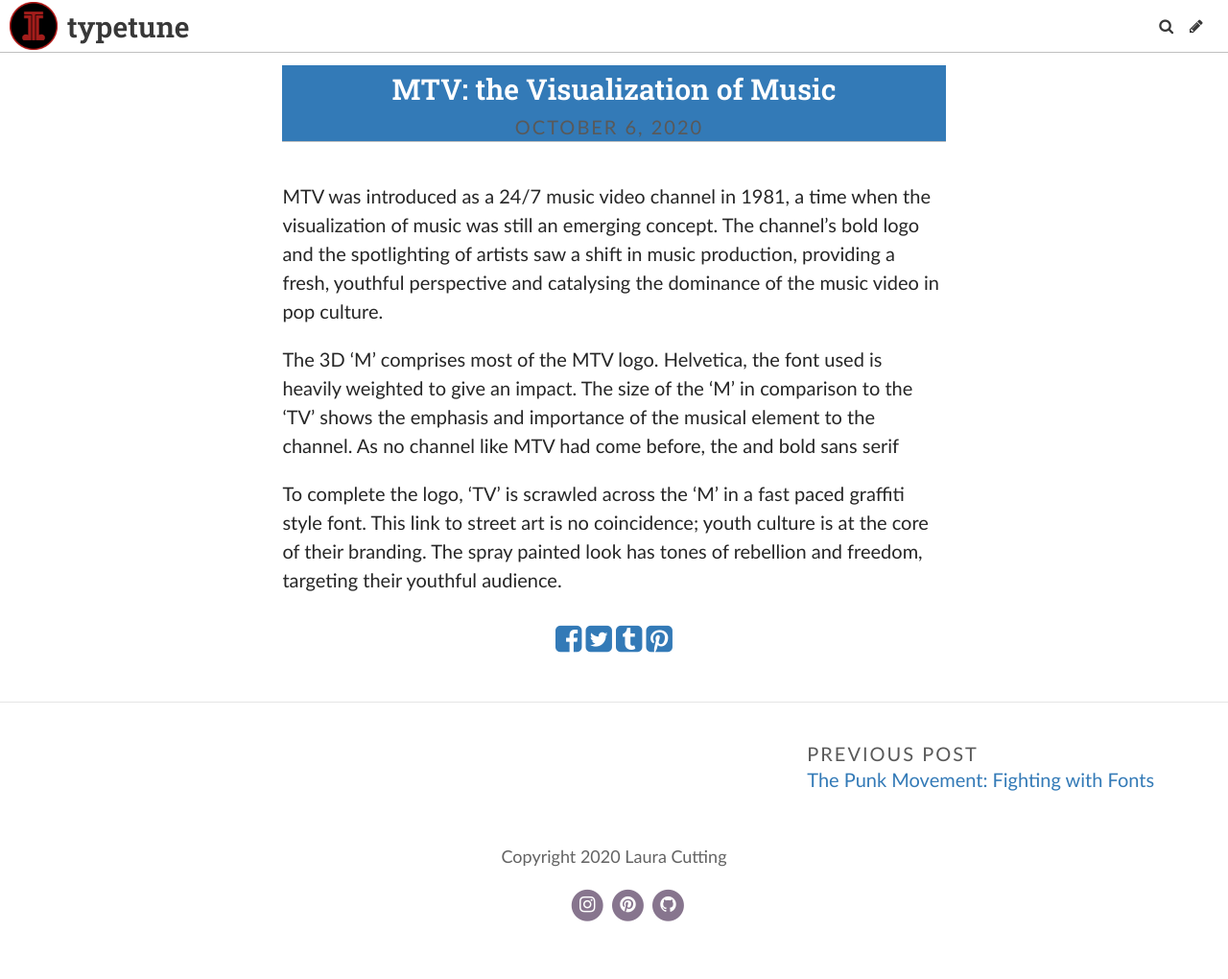
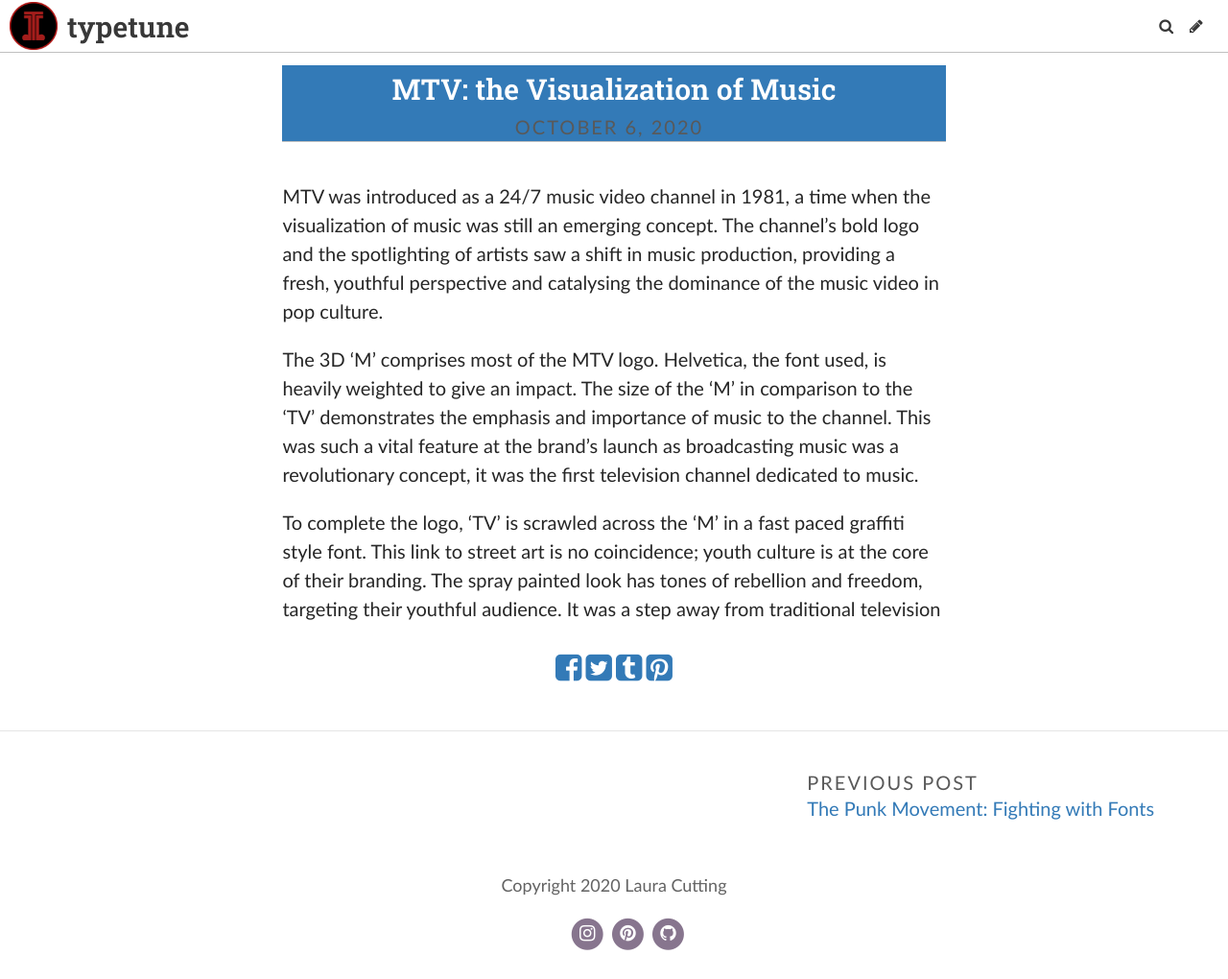
Before and after one commit to lauracutting/typetune, a Jekyll site: the page built from _posts/2020-10-06-mtv-the-visualization-of-music.md, in a window 1280 px wide and 1020 px high. Shown: the whole window at 96% size. Built offline with Jekyll 4.4.1, drawn with Linux system fonts in a browser that asks for light colours; some web fonts are replaced.

Commit message:
Update Post “2020-10-06-mtv-the-visualization-of-music”

```diff
--- a/_posts/2020-10-06-mtv-the-visualization-of-music.md
+++ b/_posts/2020-10-06-mtv-the-visualization-of-music.md
@@ -6,6 +6,8 @@
 ---
 MTV was introduced as a 24/7 music video channel in 1981, a time when the visualization of music was still an emerging concept. The channel’s bold logo and the spotlighting of artists saw a shift in music production, providing a fresh, youthful perspective and catalysing the dominance of the music video in pop culture.
 
-The 3D 'M' comprises most of the MTV logo. Helvetica, the font used is heavily weighted to give an impact. The size of the 'M' in comparison to the 'TV' shows the emphasis and importance of the musical element to the channel. As no channel like MTV had come before, the  and bold  sans serif
+The 3D 'M' comprises most of the MTV logo. Helvetica, the font used, is heavily weighted to give an impact. The size of the 'M' in comparison to the 'TV' demonstrates the emphasis and importance of music to the channel. This was such a vital feature at the brand's launch as broadcasting music was a revolutionary concept, it was the first television channel dedicated to music.
 
-To complete the logo, 'TV' is scrawled across the 'M' in a fast paced graffiti style font. This link to street art is no coincidence; youth culture is at the core of their branding. The spray painted look has tones of rebellion and freedom, targeting their youthful audience.
+
+
+To complete the logo, 'TV' is scrawled across the 'M' in a fast paced graffiti style font. This link to street art is no coincidence; youth culture is at the core of their branding. The spray painted look has tones of rebellion and freedom, targeting their youthful audience. It was a step away from traditional television
```
